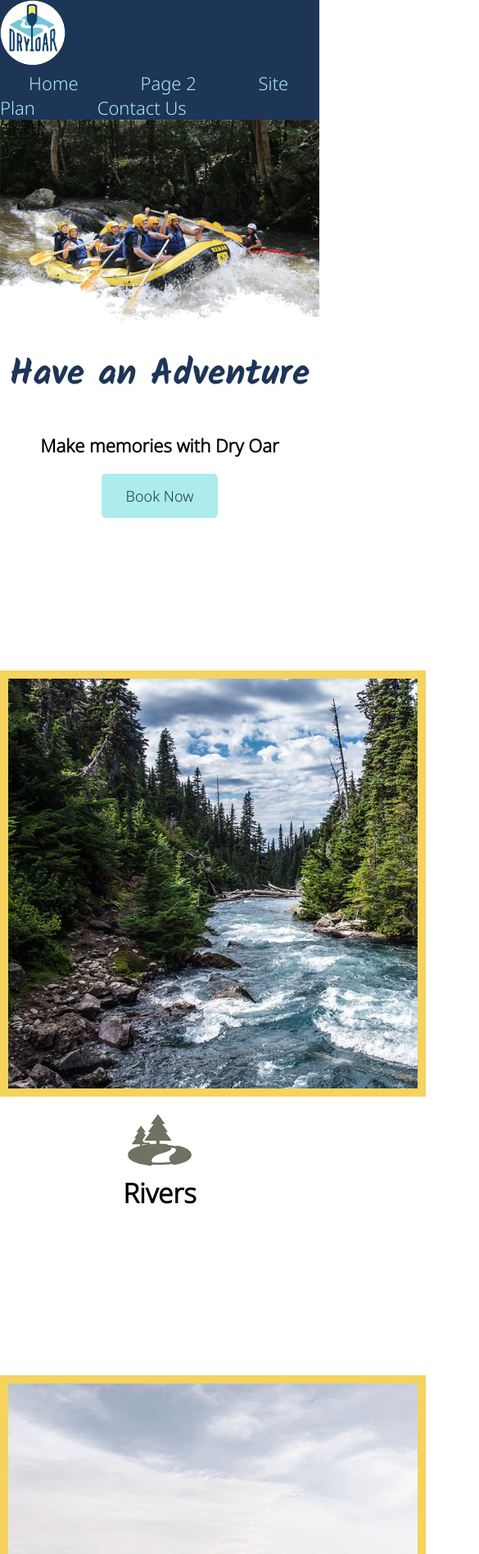
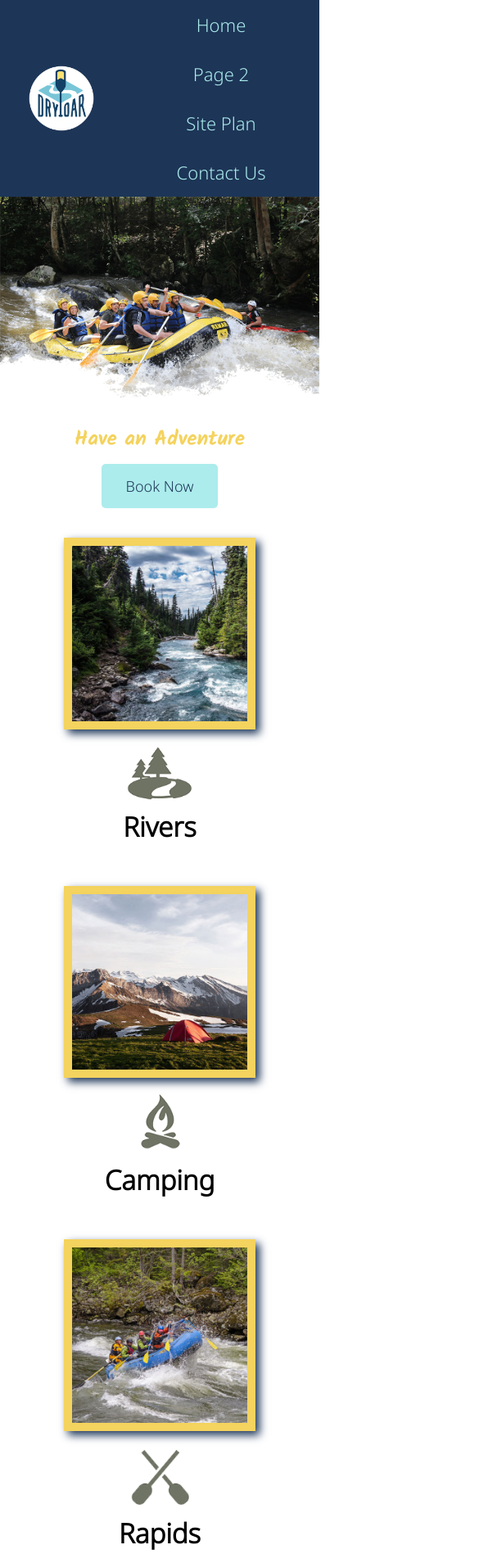
Before and after one commit to CarGuzRuth7/wdd130, a plain HTML site: page wwr/index.html in a window 390 px wide. Shown: the top 1896 px of the page at 82% size, 585 px wide, since content can reach past the window. Drawn offline with Linux system fonts and the light colour scheme.

Commit message:
layout the home page

```diff
--- a/wwr/styles/style.css
+++ b/wwr/styles/style.css
@@ -7,31 +7,44 @@
 
 body {
     background-color: white;
-    font-family:"Noto Sans", sans-serif, Arial;
+    font-family: "Noto Sans", sans-serif, Arial;
     font-size: 22px;
     padding: 0;
     margin: 0;
 }
 
+/*Header section*/
 header {
     background-color: #1d3557;
+    display: grid;
+    grid-template-columns: 150px auto;
 }
 
-#logo_link{
+#logo_link {
     padding-top: 5px;
+    justify-self: center;
+    align-self: center;
 }
-.logo{
+
+.logo {
     width: 80px;
 }
+
 .icon {
     width: 80px;
     padding-top: 10px;
 }
 
+nav {
+    display: flex;
+    justify-content: space-around;
+}
+
 nav a {
     text-align: center;
     color: #acecec;
-    text-decoration: none; padding: 35px;
+    text-decoration: none;
+    padding: 35px;
 }
 
 nav a:hover {
@@ -46,26 +59,58 @@ nav a:hover {
     margin-top: 10px;
 }
 
+#hero {
+    display: grid;
+    grid-template-columns: 1fr 3fr 1fr;
+    margin-top: -100px;
+}
+
+#hero-box {
+    grid-column: 1/4;
+    grid-row: 1/3;
+    z-index: -1;
+}
+
 #hero-img {
     width: 100%;
 }
 
+#hero-msg {
+    grid-column: 2/3;
+    grid-row: 1/2;
+    margin-top: 100px;
+}
+
 #hero-msg h1 {
     text-align: center;
+    color: #f4d35e;
+
 }
 
 #hero-msg h4 {
     text-align: center;
+    color: white;
 }
+
+/*Main section*/
 
 .button-box {
     text-align: center;
 }
-.card-img{
+
+.card-img {
+    width: 100%;
     border: 10px solid #f4d35e;
+    transition: transform .5s;
+    box-shadow: 5px 5px 10px #1d3557;
 }
 
-h2{
+.card-img:hover {
+    opacity: .6;
+    transform: scale(1.1);
+}
+
+h2 {
     margin: 0;
 }
 
@@ -93,12 +138,17 @@ h4 {
 #background {
     background-color: #acecec;
     height: 725px;
+    grid-column: 1/11;
+    grid-row: 4/9;
 }
 
 .msg {
     background-color: #1d3557;
     line-height: 1.5em;
     padding: 35px;
+    grid-column: 6/10;
+    grid-row: 6/7;
+    box-shadow: 5px 5px 10px #6f7364;
 }
 
 .msg h2 {
@@ -110,27 +160,61 @@ h4 {
     color: white;
     font-size: .8em;
     padding-bottom: 15px;
+
+}
+
+.home-grid {
+    display: grid;
+    grid-template-columns: repeat(10, 1fr);
 }
 
 main section {
     text-align: center;
 }
 
-main section img{
+main section img {
     box-sizing: border-box;
 }
 
-.rivers-card, .camping-card, .rapids-card{
+.rivers-card,
+.camping-card,
+.rapids-card {
     margin: 200px 0;
 }
 
+.rivers-card {
+    grid-column: 2/4;
+    grid-row: 2/3;
+}
+
+.camping-card {
+    grid-column: 5/7;
+    grid-row: 2/3;
+}
+
+.rapids-card {
+    grid-column: 8/10;
+    grid-row: 2/3;
+}
+
+.mountains {
+    width: 100%;
+    grid-column: 2/7;
+    grid-row: 5/8;
+    box-shadow: 5px 5px 10px #6f7364;
+}
+
+/*Footer section*/
 footer {
     background-color: #1d3557;
     padding: 25px 50px;
     margin-top: 200px;
+    display: flex;
+    justify-content: space-around;
+    align-items: center;
 }
 
-footer .social img{
+footer .social img {
     padding-top: 15px;
 }
 
@@ -152,3 +236,62 @@ footer a:hover {
 footer h3 a:hover {
     text-decoration: underline;
 }
+
+/*Media queries*/
+@media screen and (max-width: 900px) {
+
+    #hero,
+    .home-grid {
+        display: block;
+        height: auto;
+    }
+
+    nav,
+    footer {
+        flex-direction: column;
+    }
+
+    nav a {
+        display: block;
+        padding: 15px;
+    }
+
+    #hero {
+        margin-top: 0;
+    }
+
+    #hero-msg {
+        margin-top: 0;
+    }
+
+    #hero-msg h4 {
+        display: none;
+    }
+
+    .home-title {
+        font-size: 25px;
+        color: #6f7364;
+    }
+
+    .rivers-card,
+    .camping-card,
+    .rapids-card {
+        margin: 50px auto;
+        width: 60%;
+    }
+
+    #background {
+        display: none;
+    }
+
+    .mountains,
+    .msg {
+        width: 80%;
+        display: block;
+        margin: 0 auto;
+    }
+
+    footer {
+        margin-top: 25px;
+    }
+}
```
Also changed, not shown: wwr/site-plan-rafting.html (+1 -1 lines).
